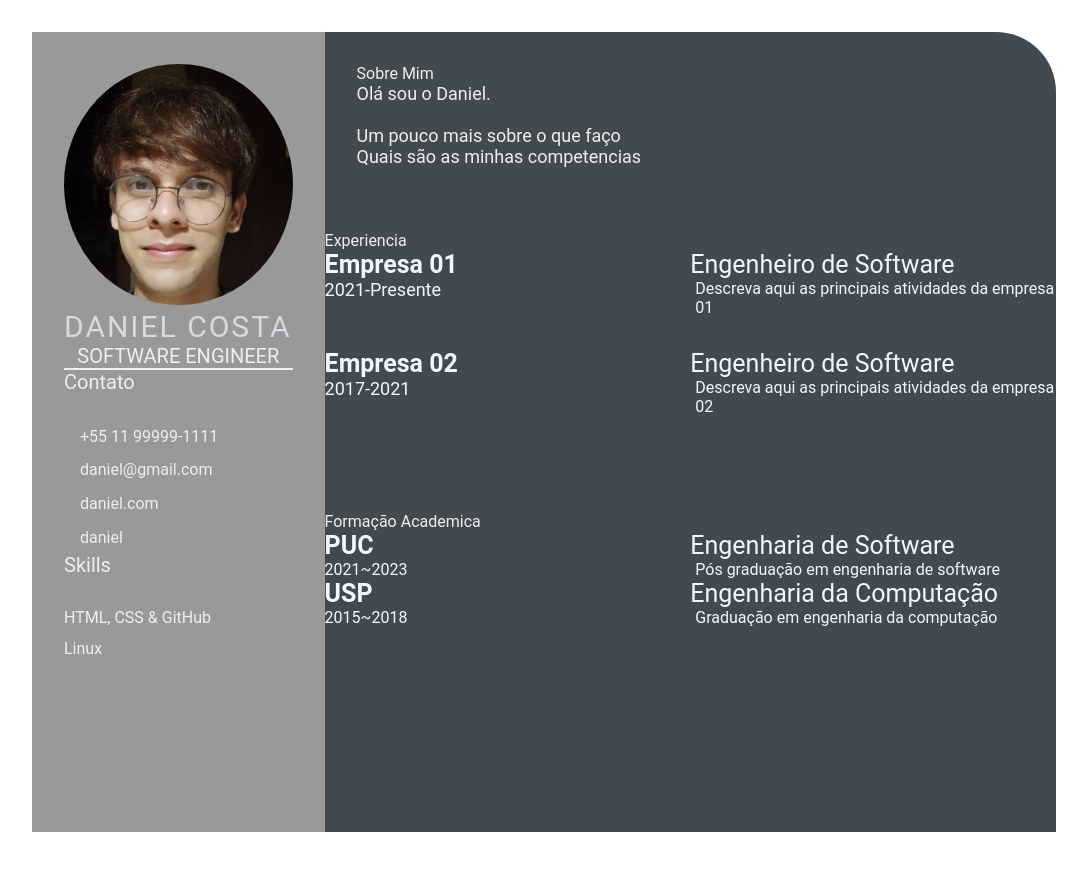
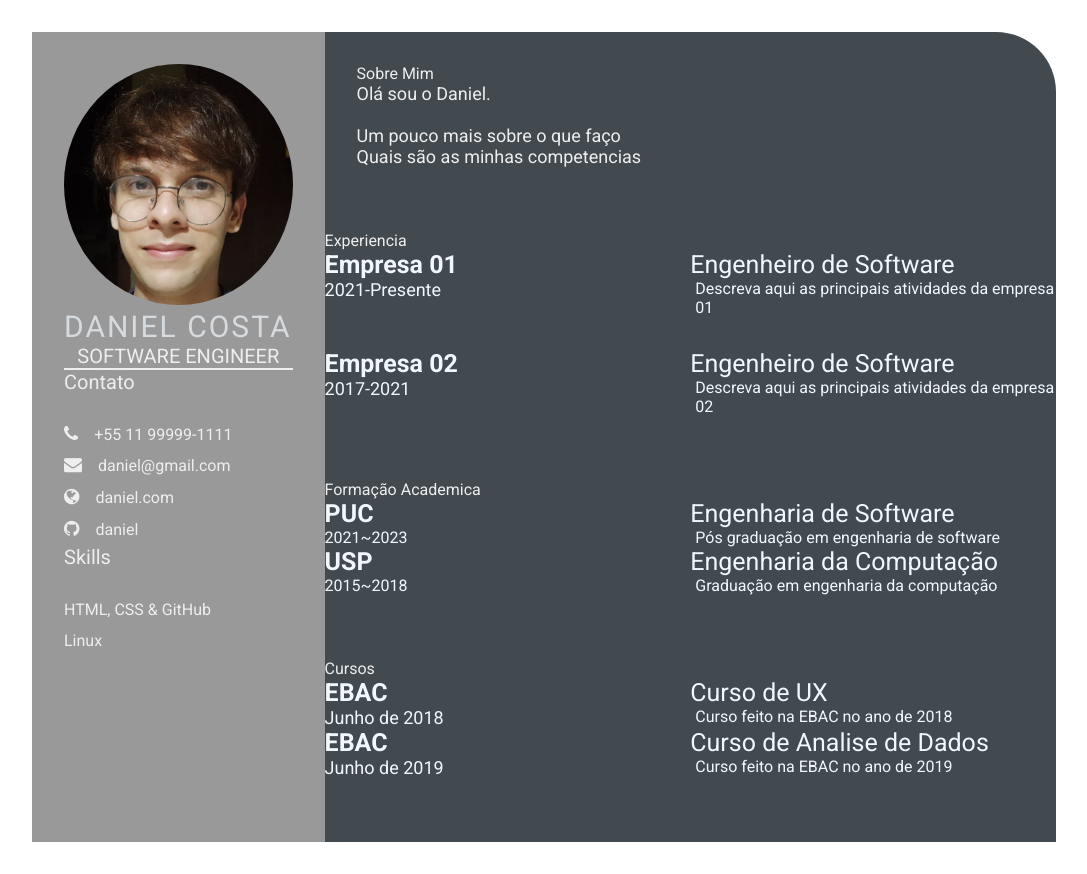
Before and after one commit to 00danielcosta/devweekgit.github.io, a plain HTML site: page index.html in a window 1280 px wide. Shown: the whole page, without its empty margins (96-1183 px from the left). Drawn offline with Linux system fonts and the light colour scheme.

Commit message:
feature: update index.html (#8)

```diff
--- a/index.html
+++ b/index.html
@@ -5,6 +5,14 @@
     <meta http-equiv="X-UA-Compatible" content="IE=edge">
     <meta name="viewport" content="width=device-width, initial-scale=1.0">
     <title>Daniel Costa CV</title>
+
+    <!-- Google font  -->
+    <link rel="preconnect" href="https://fonts.googleapis.com">
+    <link rel="preconnect" href="https://fonts.gstatic.com" crossorigin>
+    <link href="https://fonts.googleapis.com/css2?family=Roboto:ital,wght@0,100;0,300;0,400;0,700;1,100;1,300;1,400;1,700&display=swap" rel="stylesheet">
+
+    <!-- font-awesome -->
+    <link rel="stylesheet" href="https://cdnjs.cloudflare.com/ajax/libs/font-awesome/4.7.0/css/font-awesome.min.css">
 
     <link rel="stylesheet" href="style.css">
 
@@ -76,7 +84,7 @@
 
             </div>
             </section>
-            <section class="education gap"></section>
+            <section class="education gap">
                 <div class="right-title">Formação Academica</div>
                 <div class="education-contents">
                     <div class="education-left">
@@ -100,6 +108,33 @@
                         </p>
                     </div>
                 </div>
+            </section>
+            <section class="awards gap">
+                <div class="right-title">Cursos</div>
+                <div class="awards-contents">
+                    <div class="awards-left">
+                        <p class="awards-company-name">EBAC</p>
+                        <p class="awards-time-period">Junho de 2018</p>
+                    </div>
+                    <div class="awards-right">
+                        <p class="awards-name">Curso de UX</p>
+                        <p class="awards-desc">
+                            Curso feito na EBAC no ano de 2018
+                        </p>
+                    </div>
+                    <div class="awards-left">
+                        <p class="awards-company-name">EBAC</p>
+                        <p class="awards-time-period">Junho de 2019</p>
+                    </div>
+                    <div class="awards-right">
+                        <p class="awards-name">Curso de Analise de Dados</p>
+                        <p class="awards-desc">
+                            Curso feito na EBAC no ano de 2019
+                        </p>
+                    </div>
+                </div>
+            </section>
+
 
         </section>
    </main>
```
